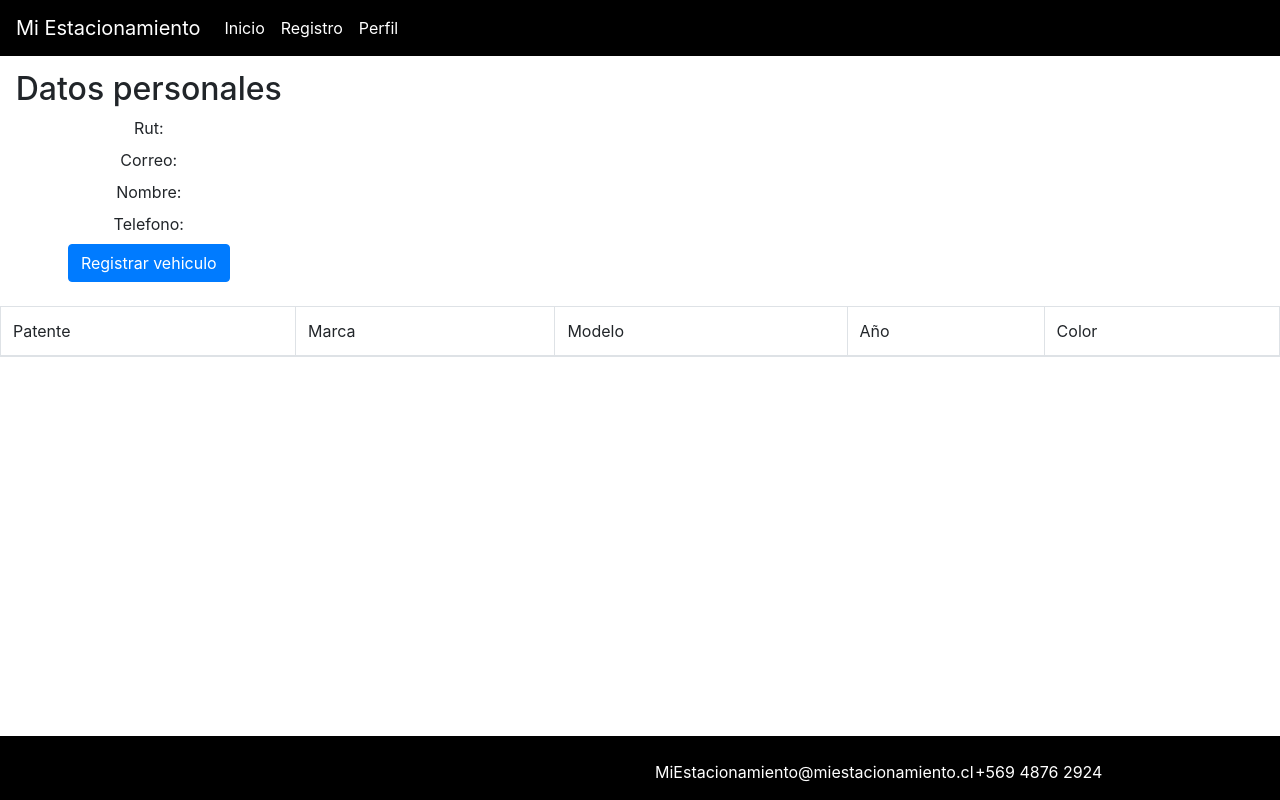
After one commit to niescobarg975/Examen-GAY, a Django app: page /perfil/ in a window 1280 px wide. The commit adds this page. Run offline with Django 3.2, Linux system fonts and the light colour scheme; some libraries are stand-ins or nearby versions.

Commit message:
Ubicacion

```diff
--- a/Estacionamiento/templates/navbar.html
+++ b/Estacionamiento/templates/navbar.html
@@ -26,7 +26,7 @@
           <a class="nav-link" href="{% url 'registro' %}">Registro</a>
         </li>
         <li class="nav-item active">
-          <a class="nav-link" href="#">Pricing</a>
+          <a class="nav-link" href="{% url 'perfil' %}">Perfil</a>
         </li>
       </ul>
     </div>
--- /dev/null
+++ b/Estacionamiento/templates/perfil.html
@@ -0,0 +1,95 @@
+{% load static %}
+<!DOCTYPE html>
+<html lang="en">
+<head>
+    <meta charset="UTF-8">
+    <meta name="viewport" content="width=device-width, initial-scale=1.0">
+    <meta http-equiv="X-UA-Compatible" content="ie=edge">
+    <link rel="stylesheet" href="https://stackpath.bootstrapcdn.com/bootstrap/4.3.1/css/bootstrap.min.css" integrity="sha384-ggOyR0iXCbMQv3Xipma34MD+dH/1fQ784/j6cY/iJTQUOhcWr7x9JvoRxT2MZw1T" crossorigin="anonymous">
+    <link rel="stylesheet" href="https://use.fontawesome.com/releases/v5.3.1/css/all.css" integrity="sha384-mzrmE5qonljUremFsqc01SB46JvROS7bZs3IO2EmfFsd15uHvIt+Y8vEf7N7fWAU" crossorigin="anonymous">
+    <link rel="stylesheet" href="{% static 'css/estilo.css' %}">
+    <title>Mi perfil</title>
+</head>
+<body>
+    {% include './navbar.html' %}
+        <div class="row" align = center>
+            <div class="col-md-3">
+                <div>
+                        <h2>Datos personales</h2>
+                        <label for="">Rut:</label><br>
+                        <label for="">Correo:</label><br>
+                        <label for="">Nombre:</label><br>
+                        <label for="">Telefono:</label><br>
+                </div>
+
+
+            <!-- Button trigger modal -->
+            <button type="button" class="btn btn-primary" data-toggle="modal" data-target="#vehiculo">
+                    Registrar vehiculo
+            </button>
+        </div>
+    </div>
+            <!-- Modal -->
+            <div align = center>
+            <div class="modal fade" id="vehiculo" tabindex="-1" role="dialog" aria-labelledby="exampleModalLabel" aria-hidden="true">
+                    <div class="modal-dialog" role="document">
+                      <div class="modal-content">
+                        <form>
+                        <div class="modal-header">
+                          <h5 class="modal-title" id="exampleModalLabel">Registro de vehiculos</h5>
+                          <button type="button" class="close" data-dismiss="modal" aria-label="Close">
+                            <span aria-hidden="true">&times;</span>
+                          </button>
+                        </div>
+                        <div class="modal-body">
+                                            <div class="form-group">
+                                                    <label for="exampleFormControlInput1">Patente</label>
+                                                    <input type="text" class="form-control"  placeholder="Ingrese patente del vehiculo">
+                                            </div>
+                                            <div class="form-group">
+                                                    <label for="exampleFormControlInput1">Marca</label>
+                                                    <input type="text" class="form-control"  placeholder="Ingrese marca del vehiculo">
+                                            </div>
+                                            <div class="form-group">
+                                                    <label for="exampleFormControlInput1">Modelo</label>
+                                                    <input type="text" class="form-control"  placeholder="Ingrese modelo del vehiculo">
+                                            </div>
+                                            <div class="form-group">
+                                                    <label for="exampleFormControlInput1">Año</label>
+                                                    <input type="number" class="form-control"  placeholder="Ingrese año del vehiculo">
+                                            </div>
+                                            <div class="form-group">
+                                                    <label for="exampleFormControlInput1">Color</label>
+                                                    <input type="text" class="form-control"  placeholder="Ingrese color del vehiculo">
+                                            </div>
+                        </div>
+                        <div class="modal-footer">
+                          <button type="button" class="btn btn-secondary" data-dismiss="modal">Cerrar</button>
+                          <button type="button" class="btn btn-primary">Registrar</button>
+                        </div>
+                        </form>
+                      </div>
+                    </div>
+                  </div>
+            </div>
+            <br>
+            <table class="table table-bordered">
+                    <thead>
+                        <tr>
+                            <td>Patente</td>
+                            <td>Marca</td>
+                            <td>Modelo</td>
+                            <td>Año</td>
+                            <td>Color</td>
+                        </tr>
+                    </thead>
+
+    {% include './footer.html' %}
+
+    <script src="https://code.jquery.com/jquery-3.3.1.slim.min.js" integrity="sha384-q8i/X+965DzO0rT7abK41JStQIAqVgRVzpbzo5smXKp4YfRvH+8abtTE1Pi6jizo" crossorigin="anonymous"></script>
+    <script src="https://cdnjs.cloudflare.com/ajax/libs/popper.js/1.14.7/umd/popper.min.js" integrity="sha384-UO2eT0CpHqdSJQ6hJty5KVphtPhzWj9WO1clHTMGa3JDZwrnQq4sF86dIHNDz0W1" crossorigin="anonymous"></script>
+    <script src="https://stackpath.bootstrapcdn.com/bootstrap/4.3.1/js/bootstrap.min.js" integrity="sha384-JjSmVgyd0p3pXB1rRibZUAYoIIy6OrQ6VrjIEaFf/nJGzIxFDsf4x0xIM+B07jRM" crossorigin="anonymous"></script>
+    <script src="{% static 'js/j.query.validate.js' %}"></script>
+    <script src="{% static 'js/app.js' %}"></script>
+</body>
+</html>
--- a/Estacionamiento/templates/registro.html
+++ b/Estacionamiento/templates/registro.html
@@ -136,7 +136,7 @@
                                                 </div>
                                                 <div class="form-group">
                                                         <label for="exampleFormControlInput1">Banco</label>
-                                                        <input type="password" class="form-control"  placeholder="Ingrese contraseña">
+                                                        <input type="password" class="form-control"  placeholder="Ingrese Banco">
                                                 </div>
                                                 <div class="form-group">
                                                         <label for="exampleFormControlInput1">Telefono</label>
--- a/Estacionamiento/urls.py
+++ b/Estacionamiento/urls.py
@@ -7,4 +7,6 @@ urlpatterns = [
     #link de navegacion
     path('',views.index, name="index"),
     path('registro/',views.registro, name="registro"),
+    path('perfil/',views.perfil, name="perfil"),
+    path('disponibles/',views.disponibilidad, name="disponibilidad"),
 ]
--- a/Estacionamiento/views.py
+++ b/Estacionamiento/views.py
@@ -9,8 +9,11 @@ def index(request):
 def registro(request):
     return render(request,'registro.html')
 
-def nav(request):
-    return render(request,'navbar.html')
+def perfil(request):
+    return render(request,'perfil.html')
+
+def disponibilidad(request):
+    return render(request,'disponibilidad.html')
 
 def crearD(request):
     rut = request.POST.get('rut')
```
Also changed, not shown: Estacionamiento/templates/disponibilidad.html (added, +29 -0 lines), Estacionamiento/templates/index.html (+4 -6 lines), Estacionamiento/static/js/app.js (line endings or trailing spaces).
